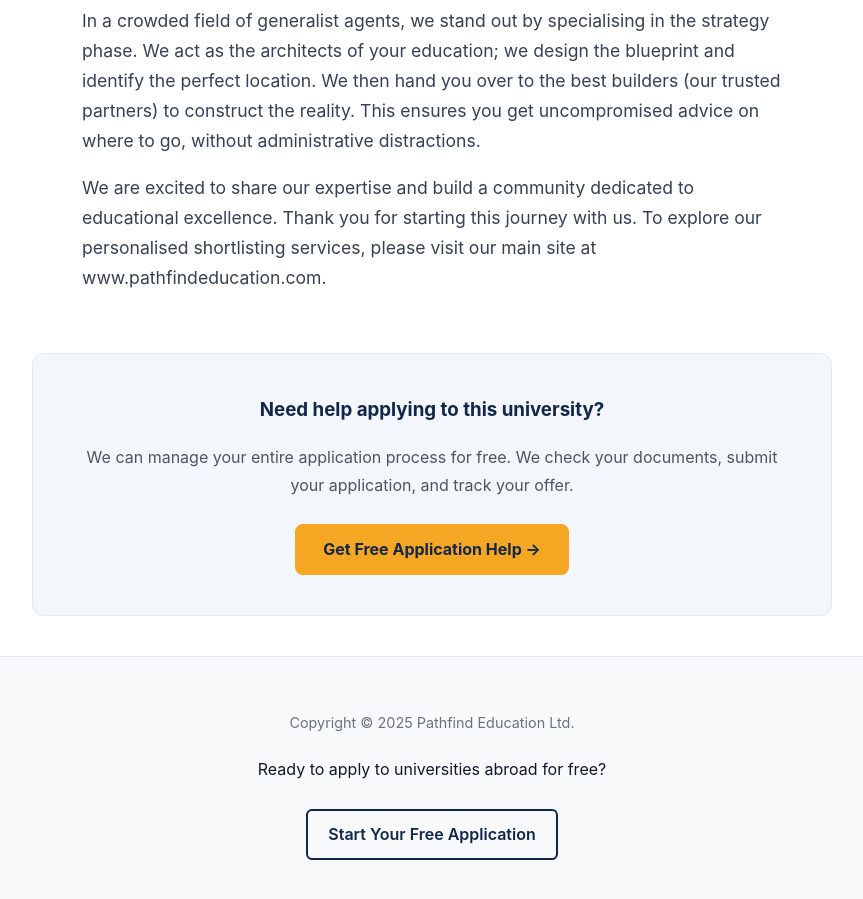
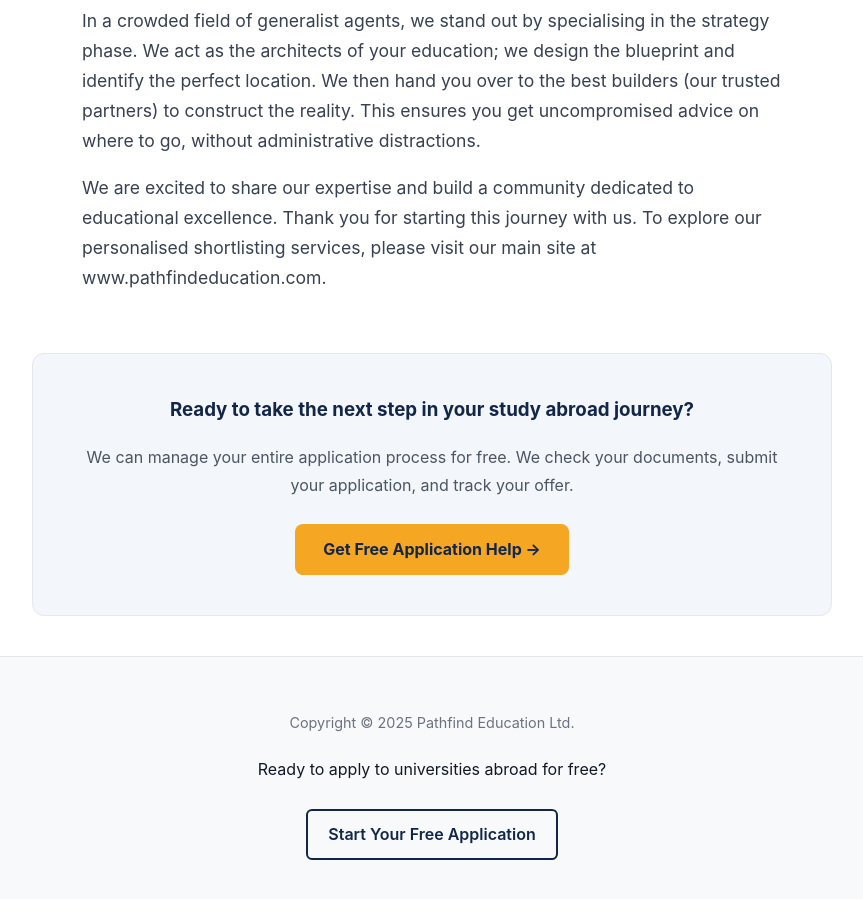
Before and after one commit to PathfindEd/Pathfind-Education-Blog, a Jekyll site: the page built from _posts/2025-11-26-welcome-to-pathfind education.md, in a window 1280 px wide and 900 px high, scrolled down 1571 px. Shown: the whole window, without its empty margins (208-1071 px from the left). Built offline with Jekyll 4.4.1, drawn with Linux system fonts in a browser that asks for light colours.

Commit message:
Update post.html

```diff
--- a/_layouts/post.html
+++ b/_layouts/post.html
@@ -23,7 +23,7 @@
   </div>
 
   <div style="max-width: 800px; margin: 60px auto 0; background: #f3f6fa; border-radius: 12px; padding: 40px; text-align: center; border: 1px solid #e5e7eb;">
-    <h3 style="color: #112649; margin-top: 0;">Need help applying to this university?</h3>
+    <h3 style="color: #112649; margin-top: 0;">Ready to take the next step in your study abroad journey?</h3>
     <p style="color: #4b5563; margin-bottom: 25px;">
       We can manage your entire application process for free. We check your documents, submit your application, and track your offer.
     </p>
```
